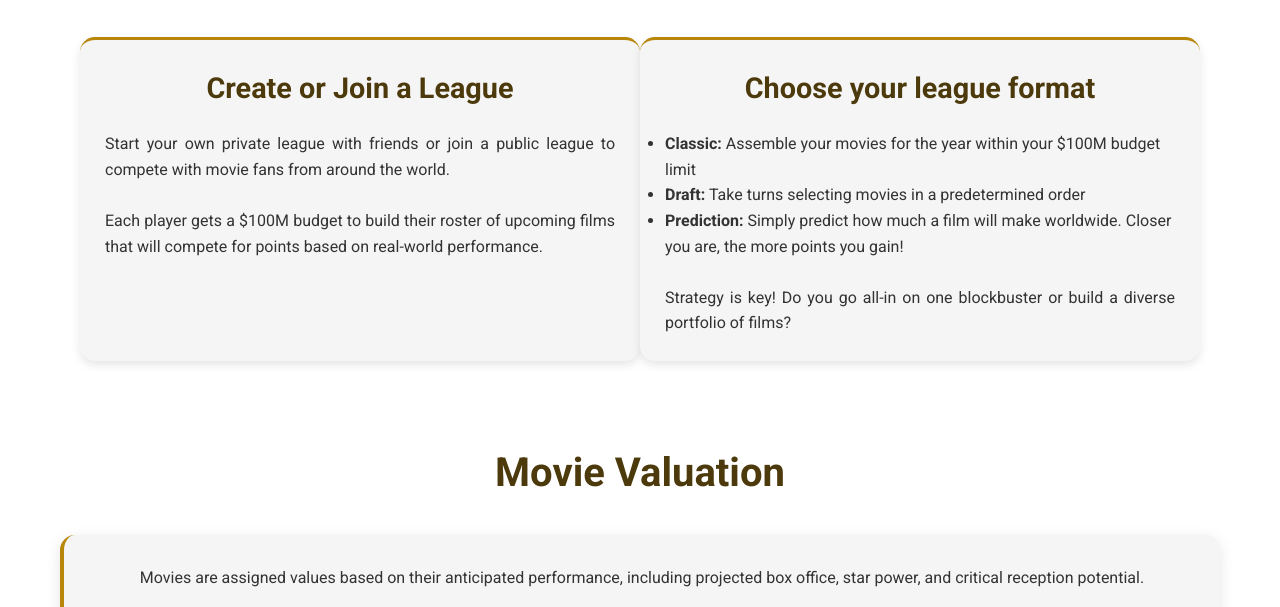
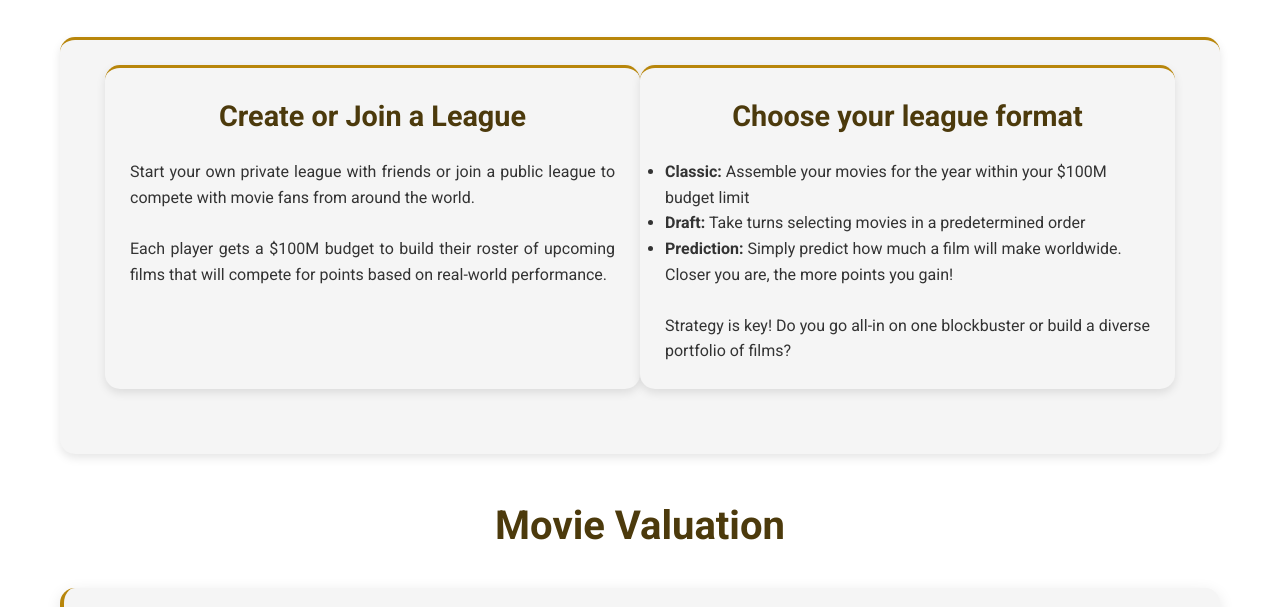
Before and after one commit to harrydbarnes/MFL, a plain HTML site: page index.html in a window 1280 px wide. Shown: the part 743-1350 px from the top of the page. Drawn offline with Linux system fonts and the light colour scheme.

Commit message:
Update index.html

```diff
--- a/index.html
+++ b/index.html
@@ -187,8 +187,15 @@
 }
 
 .first-infographic {
-    display: flex;
     justify-content: center;
+    background: #f5f5f5;
+        border-radius: 15px;
+        padding: 25px;
+        flex-basis: calc(50% - 20px);
+        margin-bottom: 40px;
+        box-shadow: 0 4px 10px rgba(0, 0, 0, 0.1);
+        border-top: 3px solid #b8860b;
+        transition: all 0.4s ease;
 }
 
     .infographic {
```
